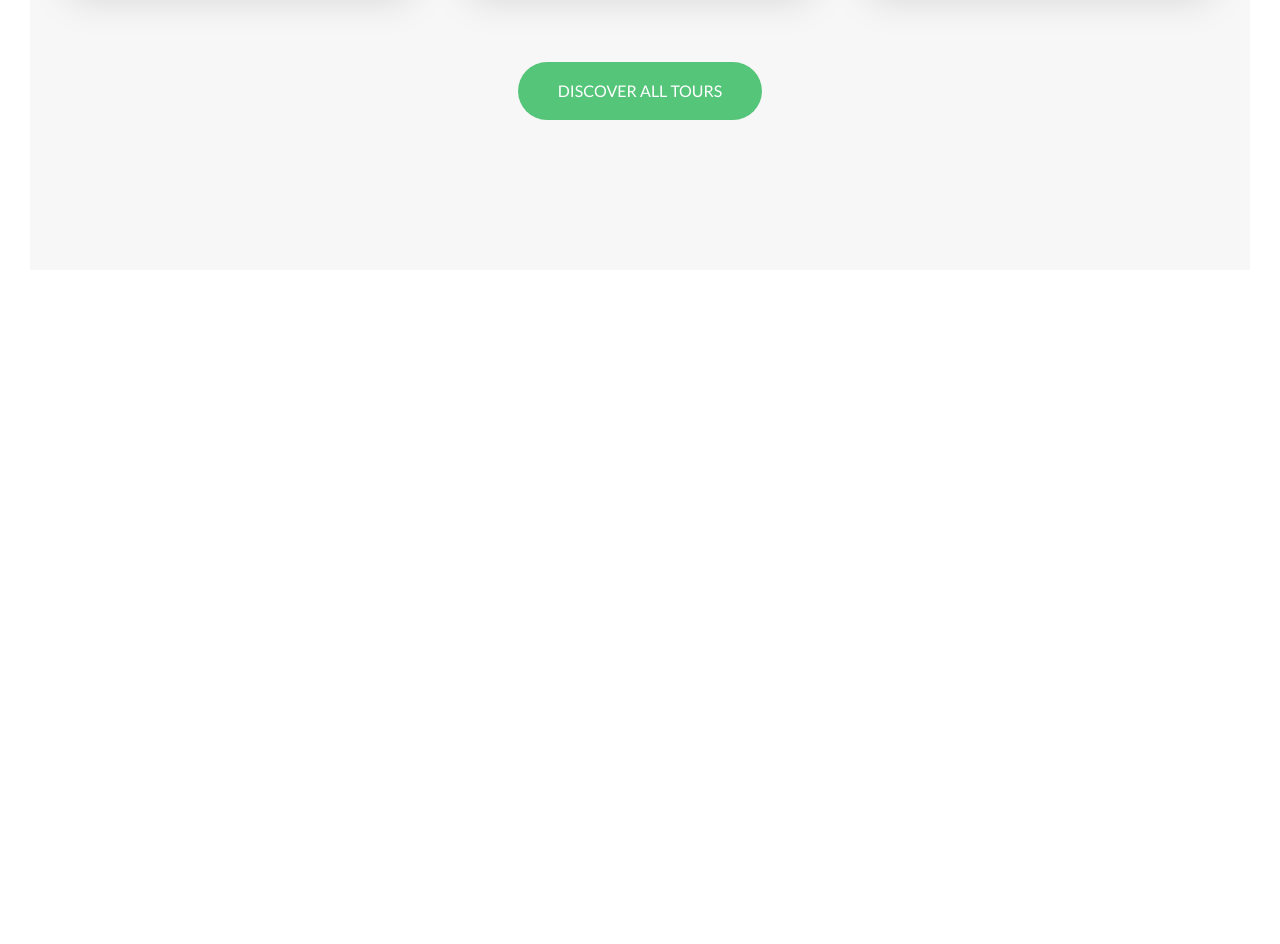
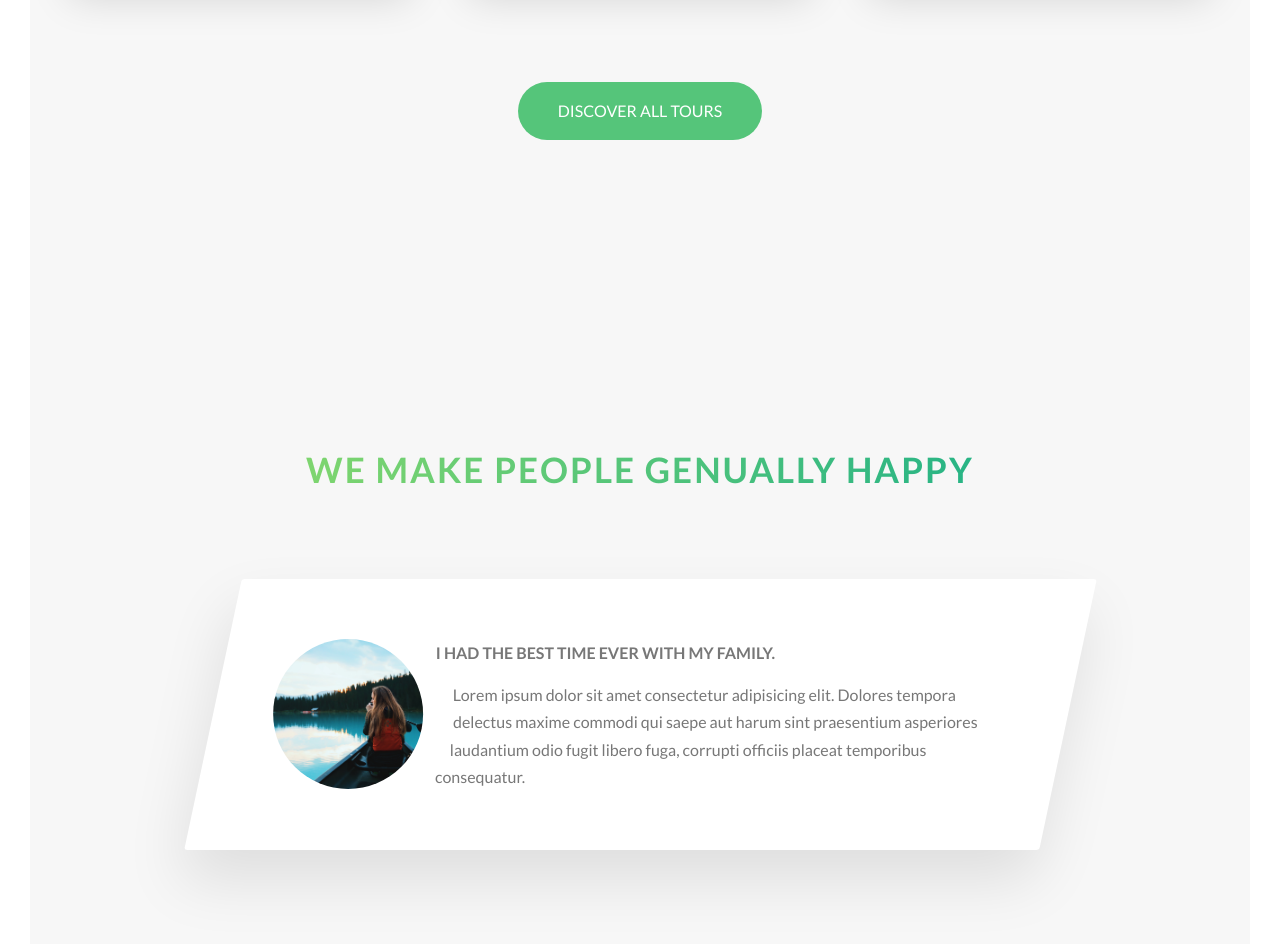
Before and after one commit to LatinWarrior/advanced-css-course, a website: page index.html in a window 1280 px wide. Shown: the part 3014-3958 px from the top of the page. Before the commit the page ends 3314 px from the top, so only its background shows below. Drawn offline with Linux system fonts and the light colour scheme.

Commit message:
Finished Buillding the Stories section - part 2.

```diff
--- a/index.html
+++ b/index.html
@@ -228,6 +228,28 @@
                     <a href="#" class="btn btn--green">Discover all tours</a>
                 </div>
         </section>
+        <section class="section-stories">
+            <div class="u-center-text u-margin-bottom-big">
+                <h2 class="heading-secondary">
+                    We make people genually happy
+                </h2>
+            </div>
+            <div class="row">
+                <div class="story">
+                    <figure class="story__shape">
+                        <img src="./img/nat-8.jpg" alt="Person on a tour" class="story__img">
+                    </figure>
+                    <div class="story__text">
+                        <h3 class="heading-tertiary u-margin-bottom-small">
+                            I had the best time ever with my family.
+                        </h3>
+                        <p>
+                            Lorem ipsum dolor sit amet consectetur adipisicing elit. Dolores tempora delectus maxime commodi qui saepe aut harum sint praesentium asperiores laudantium odio fugit libero fuga, corrupti officiis placeat temporibus consequatur.
+                        </p>
+                    </div>
+                </div>
+            </div>
+        </section>
     </main>
 
     <!-- <section class="grid-test">
--- /dev/null
+++ b/sass/components/_story.scss
@@ -0,0 +1,34 @@
+.story {
+    width: 75%;
+    margin: 0 auto;
+    box-shadow: 0 3rem 6rem rgba($color-black, .1);
+    background-color: $color-white;
+    border-radius: 3px;
+    padding: 6rem;
+    padding-left: 9rem;
+    font-size: $default-font-size;
+    transform: skewX(-12deg);  // Make the shape of the box.
+
+    & > * { // Direct child selector.
+        // transform: skewX(-12deg);
+    }
+
+    &__shape {
+        width: 15rem;
+        height: 15rem;
+        float: left;
+        -webkit-shape-outside: circle(50% at 50% 50%);  // Make it work in Safari
+        shape-outside: circle(50% at 50% 50%);  // Make the elements around circle the element.
+        -webkit-clip-path: circle(50% at 50% 50%);
+        clip-path: circle(50% at 50% 50%);  // Make the element look like a circle.
+        transform: translateX(-3rem) skewX(12deg);
+    }
+
+    &__img {
+        height: 100%;
+    }
+
+    &__text {
+        transform: skewX(12deg);
+    }
+}
--- a/sass/main.scss
+++ b/sass/main.scss
@@ -11,6 +11,7 @@
 @import "components/card";
 @import "components/composition";
 @import "components/feature-box";
+@import "components/story";
 
 @import "layout/grid";
 @import "layout/header";
--- a/sass/pages/_home.scss
+++ b/sass/pages/_home.scss
@@ -28,3 +28,8 @@
     padding: 25rem 0 15rem 0;
     margin-top: -10rem;
 }
+
+.section-stories {
+    padding: 15rem 0;
+    background-color: $color-gray-light-1;
+}
```
Also changed, not shown: css/style.css.
